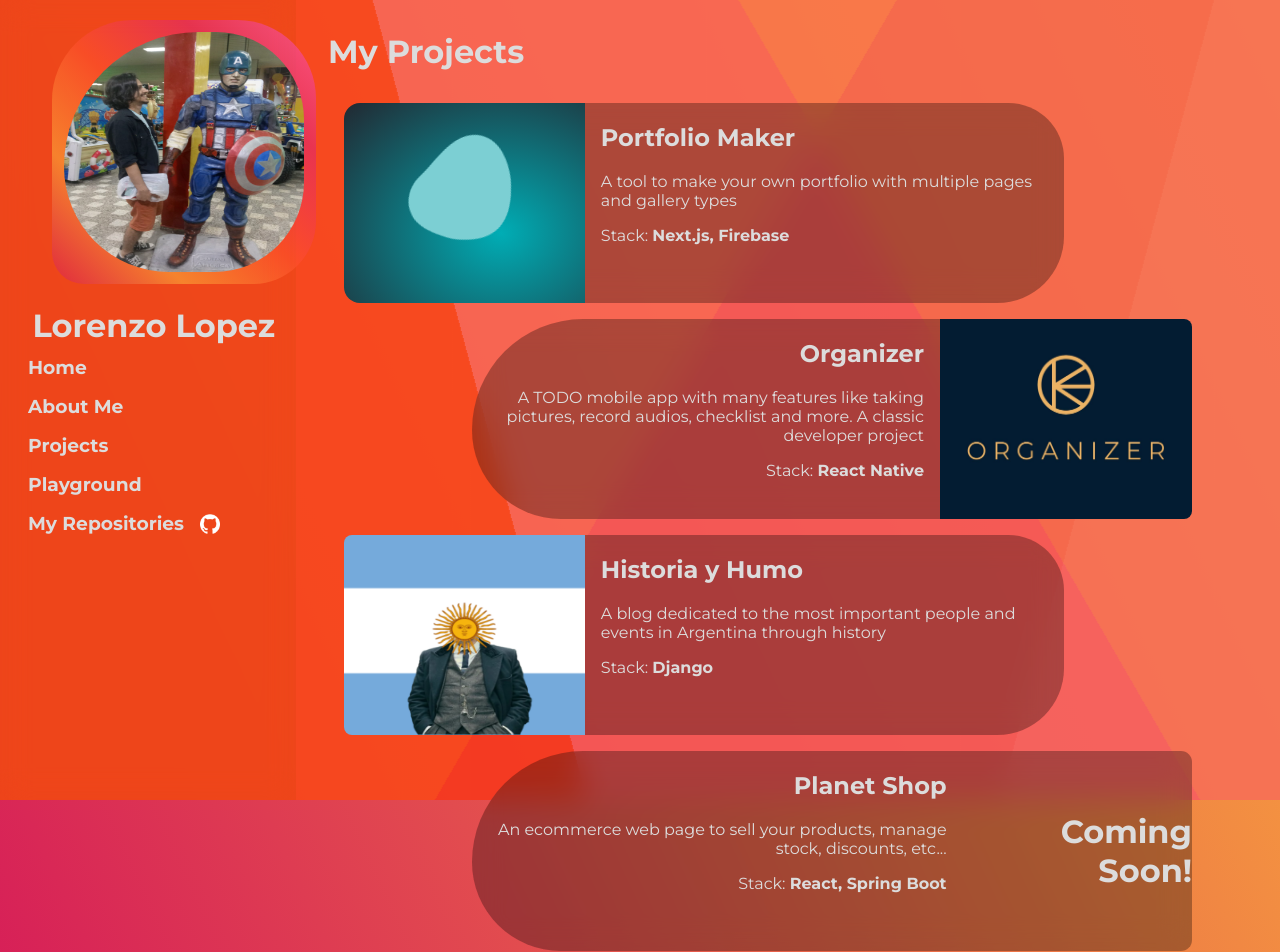
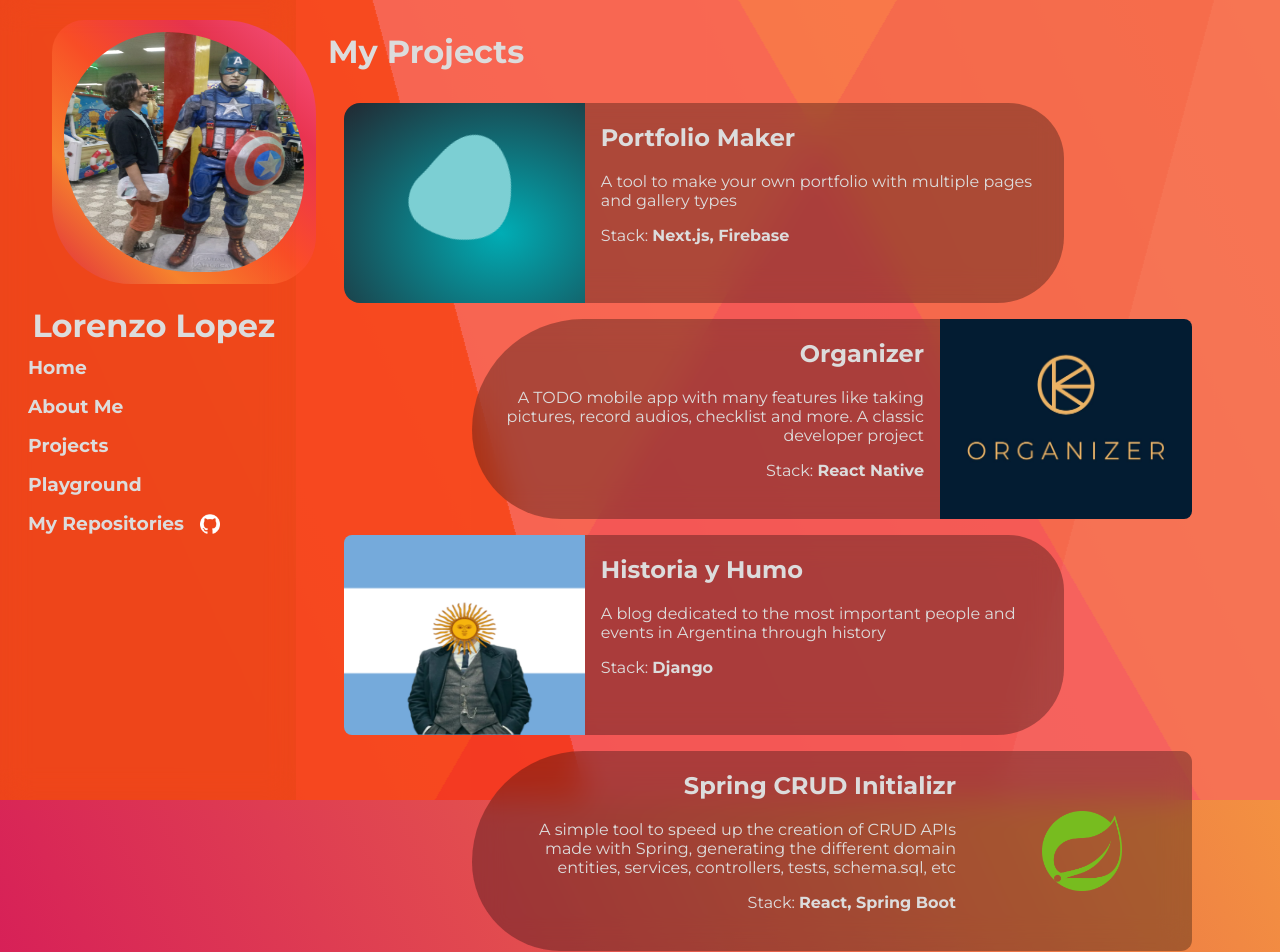
Before and after one commit to lore64210/lorenz-portfolio, a Next.js app: page /en in a window 1280 px wide. Shown: the top 952 px of the page. Built offline with nearby package versions, Linux system fonts and the light colour scheme.

Commit message:
changed ecommerce for initializr

```diff
--- a/src/app/[lang]/(general)/page.js
+++ b/src/app/[lang]/(general)/page.js
@@ -38,7 +38,6 @@ export default async function Home({ params: { lang = "es" } }) {
                 <ProjectCard
                     title={dict.projects["historia-humo"].title}
                     description={dict.projects["historia-humo"].description}
-                    image="/static/images/historia-humo.png"
                     imageComponent={
                         <ProjectImage
                             src="/static/images/historia-humo.png"
@@ -50,16 +49,20 @@ export default async function Home({ params: { lang = "es" } }) {
                     href="https://lore64210.pythonanywhere.com/blog/"
                 />
                 <ProjectCard
-                    title={dict.projects["planet-shop"].title}
-                    description={dict.projects["planet-shop"].description}
-                    image="/static/images/profile.webp"
+                    title={dict.projects["spring-crud-initializr"].title}
+                    description={
+                        dict.projects["spring-crud-initializr"].description
+                    }
                     tecnologies="React, Spring Boot"
                     reversed
                     imageComponent={
-                        <div className="coming-soon">
-                            <h1>Coming Soon!</h1>
-                        </div>
+                        <ProjectImage
+                            src="/static/images/spring-crud-initializr.png"
+                            alt={dict.projects["spring-crud-initializr"].title}
+                            className="organizer-logo spring-crud-initializr-logo"
+                        />
                     }
+                    href="https://spring-crud-initializr.onrender.com/"
                 />
             </div>
             <WithAnimation>
--- a/src/app/[lang]/dictionaries/en.json
+++ b/src/app/[lang]/dictionaries/en.json
@@ -45,9 +45,9 @@
             "title": "Organizer",
             "description": "A TODO mobile app with many features like taking pictures, record audios, checklist and more. A classic developer project"
         },
-        "planet-shop": {
-            "title": "Planet Shop",
-            "description": "An ecommerce web page to sell your products, manage stock, discounts, etc..."
+        "spring-crud-initializr": {
+            "title": "Spring CRUD Initializr",
+            "description": "A simple tool to speed up the creation of CRUD APIs made with Spring, generating the different domain entities, services, controllers, tests, schema.sql, etc"
         }
     },
     "playground": {
--- a/src/app/[lang]/dictionaries/es.json
+++ b/src/app/[lang]/dictionaries/es.json
@@ -42,9 +42,9 @@
             "title": "Organizer",
             "description": "Una app mobile que es el clasico del dev que esta aprendiendo a programar: Una TODO-app con varias funciones como sacar fotos, grabar audios entre otras"
         },
-        "planet-shop": {
-            "title": "Planet Shop",
-            "description": "Una tienda ecommerce para mostrar tus productos, manejar stock, precios, descuentos, etc..."
+        "spring-crud-initializr": {
+            "title": "Spring CRUD Initializr",
+            "description": "Una herramienta sencilla para agilizar la creacion de APIs CRUD hechas con Spring, generando las distintas entidades de dominio, los servicios, controladores, tests, schema.sql, entre otros"
         }
     },
     "playground": {
--- a/src/components/header/headerMenu.js
+++ b/src/components/header/headerMenu.js
@@ -42,7 +42,10 @@ export default function HeaderMenu({ dict, lang }) {
                                     {dict.projects["organizer"].title}
                                 </h4>
                                 <h4 className="header-nav-item">
-                                    {dict.projects["planet-shop"].title}
+                                    {
+                                        dict.projects["spring-crud-initializr"]
+                                            .title
+                                    }
                                 </h4>
                             </>
                         ),
--- a/src/styles/desktop/_d_home.scss
+++ b/src/styles/desktop/_d_home.scss
@@ -42,6 +42,11 @@
                 &.organizer-logo {
                     width: 40%;
                     filter: invert(100%);
+                    &.spring-crud-initializr-logo {
+                        filter: none !important;
+                        width: 7.5em;
+                        height: 7.5em;
+                    }
                 }
                 &.historia-humo-logo {
                     width: 40%;
@@ -79,6 +84,12 @@
             }
             &.reversed {
                 border-radius: 1em 0 0 1em;
+            }
+            &.spring-crud-initializr-logo {
+                width: 5em;
+                height: 5em;
+                margin: auto;
+                transition: all 0.25s ease-in-out;
             }
         }
         .historia-humo-logo-container {
```
Also changed, not shown: public/static/images/spring-crud-initializr.png (added).
